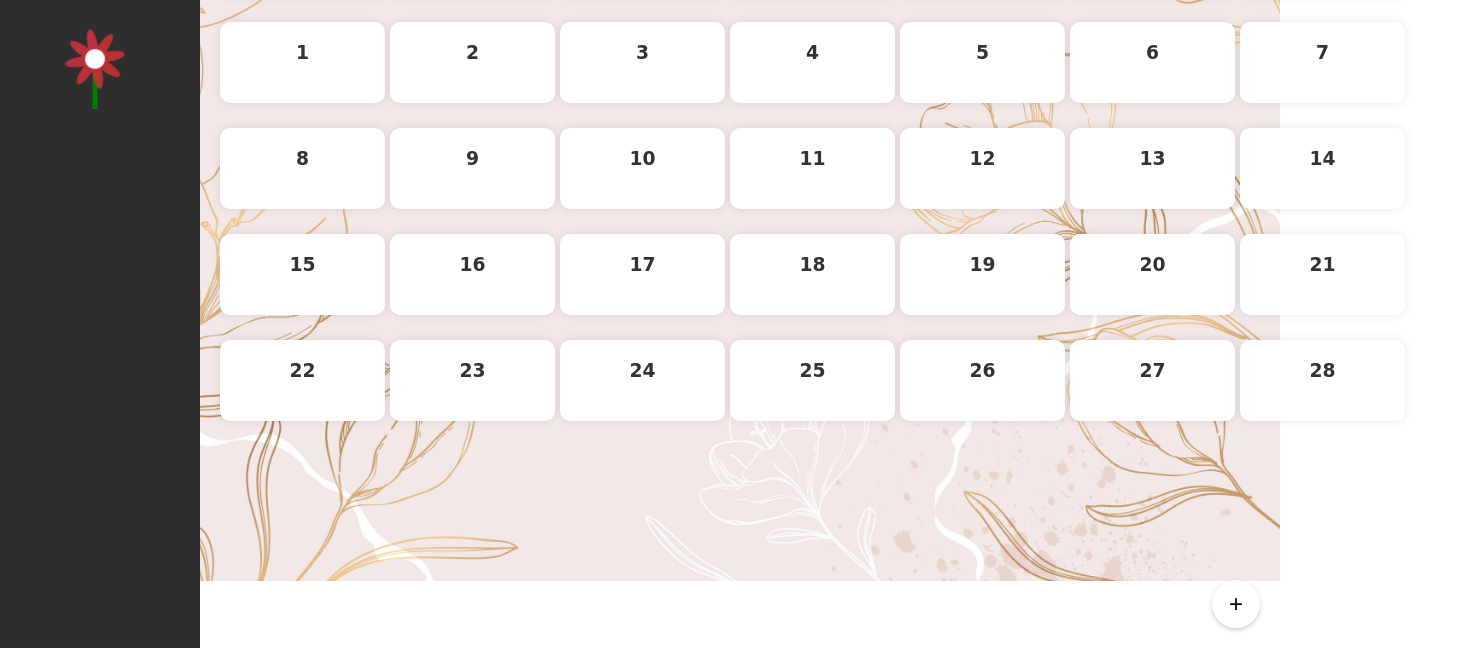
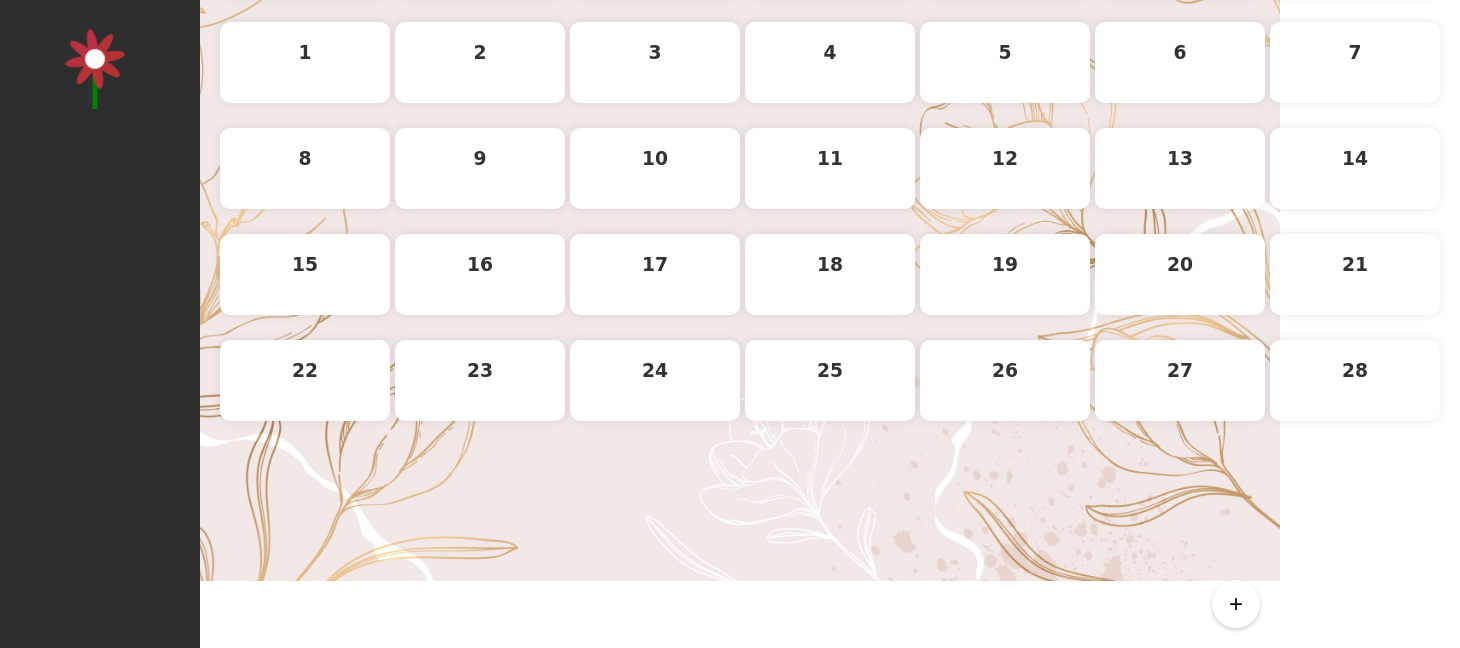
Before and after one commit to azizuddinuzair/pomoTimerWeb, a plain HTML site: page index.html in a window 1280 px wide. Shown: the part 152-800 px from the top of the page, 1460 px wide, since content can reach past the window. Drawn offline with Linux system fonts and the light colour scheme.

Commit message:
Update pomoTimerStyle.css

```diff
--- a/pomoTimerStyle.css
+++ b/pomoTimerStyle.css
@@ -70,7 +70,7 @@ header {
     padding: 20px;
     border-radius: 10px;
     box-shadow: 0 0 10px rgba(0, 0, 0, 0.1);
-    width: 165px;
+    width: 170px;
     display: flex;
     flex-direction: column;
     margin-bottom: 20px;
@@ -360,7 +360,7 @@ header {
 
   /* 4 columns, each matching your .day width */
 
-  grid-template-columns: repeat(7, 165px);
+  grid-template-columns: repeat(7, 170px);
 
   /* let rows grow to fit content */
   grid-auto-rows: auto;
```
